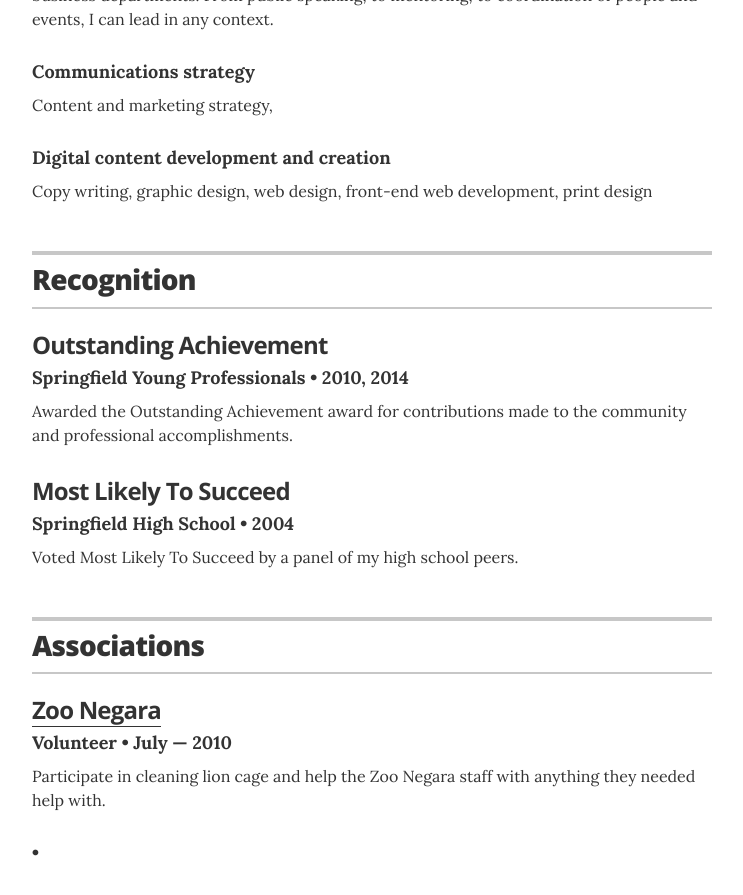
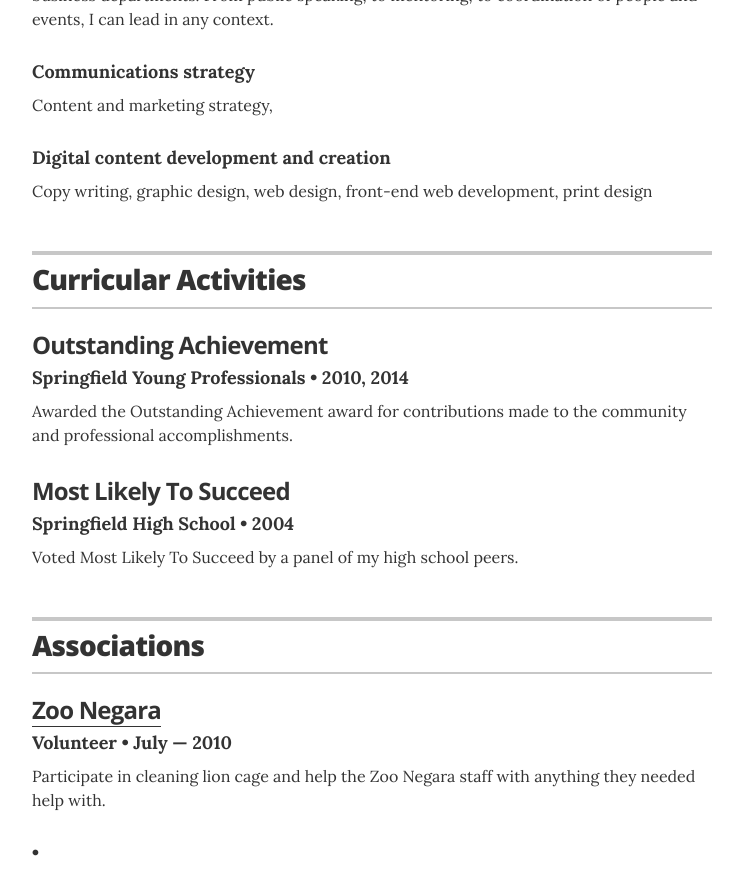
Before and after one commit to razlanhanif/razlanhanif.github.io, a Jekyll site: the page built from index.html, in a window 1280 px wide and 900 px high, scrolled down 2246 px. Shown: the top 895 px of the window, without its empty margins (268-1011 px from the left). Built offline with Jekyll 4.4.1, drawn with Linux system fonts in a browser that asks for light colours.

Commit message:
update resume

```diff
--- a/_layouts/resume.html
+++ b/_layouts/resume.html
@@ -140,7 +140,7 @@
       <section class="content-section">
 
         <header class="section-header">
-          <h2>Recognition</h2>
+          <h2>Curricular Activities</h2>
         </header>
 
         {% for recognition in site.data.recognitions %}
```
